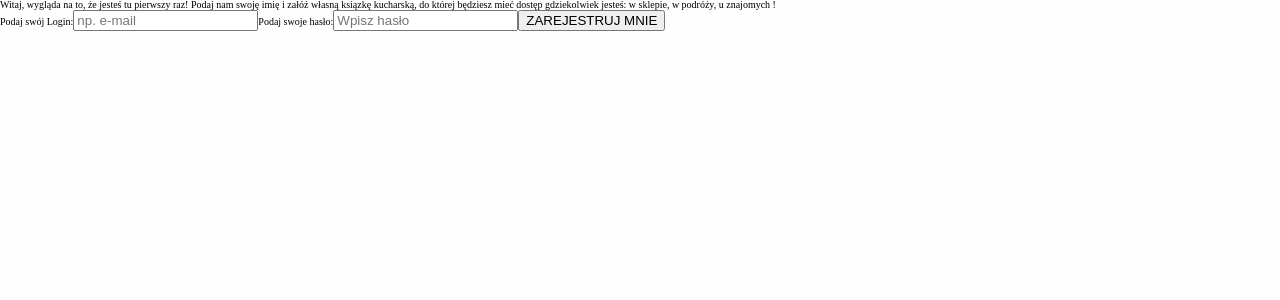
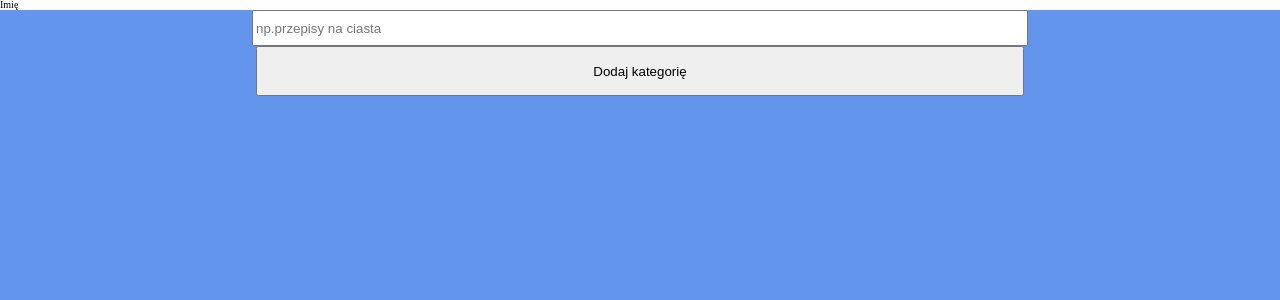
Before and after one commit to klaudiakruba/CookBook-project, a React (Vite) app in the folder cookbook-project/: page /#/ in a window 1280 px wide. Shown: the top 300 px of the page. Built offline with nearby package versions, Linux system fonts and the light colour scheme.

Commit message:
Work at registration form and logged view

```diff
--- a/cookbook-project/src/App.jsx
+++ b/cookbook-project/src/App.jsx
@@ -2,6 +2,7 @@ import { useState } from "react";
 import Navigation from "./Navigation";
 import MainView from "./MainView";
 import Reg from "./Register_view";
+import LoggedView from "./LoggedView";
 import "./App.css";
 import {
 	HashRouter,
@@ -19,7 +20,8 @@ const App = () => {
 			<Routes>
 				{/* <Route path="/" element={<Navigation />} /> */}
 				{/* <Route path="/" element={<MainView />} /> */}
-				<Route path="/" element={<Reg />} />
+				{/* <Route path="/" element={<Reg />} /> */}
+				<Route path="/" element={<LoggedView />} />
 			</Routes>
 		</HashRouter>
 	);
--- /dev/null
+++ b/cookbook-project/src/LoggedView.jsx
@@ -0,0 +1,40 @@
+import React, { useState } from "react";
+
+const LoggedView = () => {
+	const [cathegories, setCathegories] = useState([]);
+
+	const onClick = (e) => {
+		e.preventDefault();
+		const newCathegory = e.target.cathegory.value;
+		setCathegories([...cathegories, newCathegory]);
+	};
+	return (
+		<section>
+			<div class="login_view">
+				<span className="name">Imię</span>
+				<div className="login_img"></div>
+			</div>
+			<div className="logged_view">
+				<ul className="recipe_cathegory">
+					{cathegories.map((cathegory, idx) => {
+						return <li key={idx}>{cathegory}</li>;
+					})}
+				</ul>
+				<form className="add_cath_form">
+					<label>
+						<input
+							name="cathegory"
+							type="text"
+							value=""
+							placeholder="np.przepisy na ciasta"></input>
+					</label>
+					<button className="addCath" onClick={onClick}>
+						Dodaj kategorię
+					</button>
+				</form>
+			</div>
+		</section>
+	);
+};
+
+export default LoggedView;
--- a/cookbook-project/src/Register_view.jsx
+++ b/cookbook-project/src/Register_view.jsx
@@ -7,19 +7,22 @@ const Reg = () => {
 		e.preventDefault();
 	};
 	return (
-		<>
 		<div className="reg_container">
 			<div className="reg_text">
 				<span>
-						Witaj, wygląda na to, że jesteś tu pierwszy raz! Podaj nam swoję
-						imię i załóż własną ksiązkę kucharską, do której będziesz mieć
-						dostęp gdziekolwiek jesteś: w sklepie, w podróży, u znajomych !
+					<strong className="special_text">
+						Witaj, Wygląda na to, że jesteś tu pierwszy raz!
+					</strong>
+					<br />
+					Podaj nam swoję imię i załóż własną książkę kucharską, do której
+					będziesz mieć dostęp gdziekolwiek jesteś: w sklepie, w podróży, u
+					znajomych !
 				</span>
 			</div>
 
 			<form className="reg_form" onSubmit={handleSubmit}>
 				<label className="log_text" name="login">
-						Podaj swój Login:
+					Podaj login:
 					<input
 						name="login"
 						type="text"
@@ -28,7 +31,7 @@ const Reg = () => {
 						placeholder="np. e-mail"></input>
 				</label>
 				<label className="log_text" name="password">
-						Podaj swoje hasło:
+					Podaj hasło:
 					<input
 						name="password"
 						type="text"
@@ -36,12 +39,11 @@ const Reg = () => {
 						onChange={(e) => setPassword(e.target.value)}
 						placeholder="Wpisz hasło"></input>
 				</label>
-					<button type="submit" className="btn">
+				<button type="submit" className="btn" onClick={handleSubmit}>
 					ZAREJESTRUJ MNIE
 				</button>
 			</form>
 		</div>
-		</>
 	);
 };
 export default Reg;
--- a/cookbook-project/src/sass/main.scss
+++ b/cookbook-project/src/sass/main.scss
@@ -15,7 +15,7 @@ body {
 
 //navigation section
 .first_view {
-	background-color: adjust-color($third-color, $lightness: 12%);
+	background-color: $third-color;
 	display: flex;
 	flex-direction: column;
 	z-index: -1;
@@ -63,9 +63,6 @@ nav {
 		color: $font-color-basic;
 		font-size: 5rem;
 		line-height: 7rem;
-		.special_text {
-			color: $font-color-secondary;
-		}
 	}
 	form {
 		display: flex;
@@ -89,17 +86,41 @@ nav {
 			flex-direction: column;
 			gap: 0.3rem;
 		}
+	}
+	.btn {
+		margin-top: 1rem;
+		background-color: $font-color-basic;
+		color: $third-color;
+		font-family: $font-text;
+		border-radius: 1.9rem;
+		font-weight: bold;
+		font-size: 1.5rem;
+		width: 15rem;
+		height: 4rem;
+		cursor: pointer;
+		box-shadow: 0 0 0.2rem rgba(0, 0, 0, 0.2);
+	}
+
+	button.btn {
+		&.btn_register {
+			background-color: transparent;
+			color: $font-color-basic;
+			border: none;
+			box-shadow: none;
+			align-self: center;
+		}
+	}
+}
 .log_text {
-			font-weight: bolder;
+	font-weight: bold;
 	font-family: $font-text;
 	font-size: 1.4rem;
 	color: $font-color-basic;
 }
-	}
 .btn {
 	margin-top: 1rem;
 	background-color: $font-color-basic;
-		color: adjust-color($third-color, $lightness: 12%);
+	color: $third-color;
 	font-family: $font-text;
 	border-radius: 1.9rem;
 	font-weight: bold;
@@ -112,31 +133,73 @@ nav {
 .btn:hover {
 	opacity: 0.6;
 }
-	button.btn {
-		&.btn_register {
-			background-color: transparent;
-			color: $font-color-basic;
-			border: none;
-			box-shadow: none;
-			align-self: center;
-		}
-	}
+/******* REGISTRATION PAGE ******/
 
 // register view
 .reg_container {
-		width: 100vw;
+	width: auto;
 	height: 100vh;
 	display: flex;
 	flex-direction: column;
 	justify-content: center;
 	align-items: center;
+	background-color: $third-color;
+	padding: 2rem;
 
-		.reg-text {
+	.reg_text {
+		font-size: 2rem;
+		color: $font-color-basic;
 		border: 2px solid $font-color-basic;
+		line-height: 4rem;
+		padding: 2rem;
+		border-radius: 5rem;
+		text-align: justify;
+		text-align-last: center;
+
+		.special_text {
+			font-weight: bold;
+		}
 	}
 	form.reg_form {
+		padding-top: 6rem;
 		display: flex;
 		flex-direction: column;
+		gap: 2rem;
+		input {
+			margin-left: 0.5rem;
+			padding: 0.8rem;
+		}
+
+		button {
+			margin-top: 5rem;
+			align-self: center;
+			width: 25rem;
 		}
 	}
 }
+
+/******** LOGGED VIEW *********/
+.logged_view {
+	display: flex;
+	flex-direction: column;
+	align-items: center;
+	width: 100vw;
+	height: 100vh;
+	background-color: cornflowerblue;
+	.recipe_cathegory {
+	}
+	form.add_cath_form {
+		display: flex;
+		flex-direction: column;
+
+		input,
+		button {
+			align-self: center;
+			width: 60vw;
+			height: 5rem;
+		}
+		input {
+			height: 3rem;
+		}
+	}
+}
--- a/cookbook-project/src/sass/settings/_variables.scss
+++ b/cookbook-project/src/sass/settings/_variables.scss
@@ -10,6 +10,6 @@ $font-color-basic: #191970;
 $font-color-secondary: #cd853f;
 $first-color: #fefefe;
 $second-color: #fdffcd;
-$third-color: #ffebbb;
+$third-color: adjust-color(#ffebbb, $lightness: 12%);
 $fourth-color: #ffcab0;
 $light-grey-color: #ece8e7;
```
Lines whose indentation alone changed are shown as unchanged.
